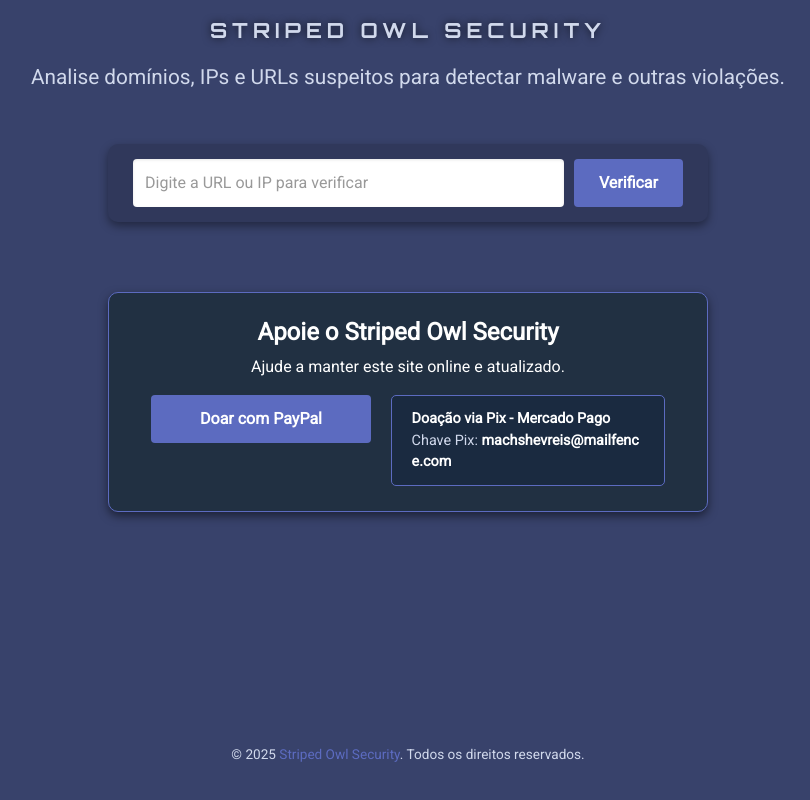
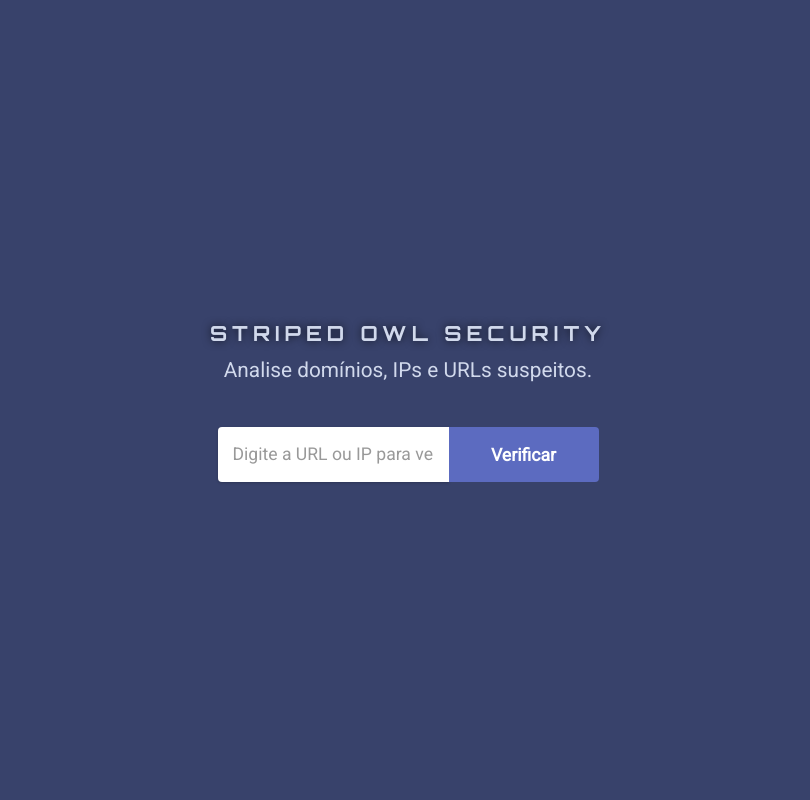
Before and after one commit to FFReis23/stripedowlsecurity, a Flask app: page / in a window 1280 px wide. Shown: the whole page, without its empty margins (232-1042 px from the left). Run offline with Flask 3, Linux system fonts and the light colour scheme; some libraries are stand-ins or nearby versions.

Commit message:
Update index.html

```diff
--- a/templates/index.html
+++ b/templates/index.html
@@ -8,27 +8,26 @@
     <link rel="stylesheet" href="https://stackpath.bootstrapcdn.com/bootstrap/4.3.1/css/bootstrap.min.css">
 
     <style>
-        /* Variáveis de Cor baseadas na imagem de montanhas (image_3574e8.jpg) */
+        /* Variáveis de Cor baseadas na imagem de montanhas (Captura de tela de 2025-11-13 16-54-25.jpg) */
         :root {
-            --bg-color-main: #38426b;
-            --card-bg: rgba(0, 0, 0, 0.15);
-            --accent: #5c6bc0;
+            --bg-color-main: #38426b;    /* Azul/Roxo Escuro */
+            --card-bg: rgba(0, 0, 0, 0.15); /* Quase transparente */
+            --accent: #5c6bc0;           /* Azul Escuro do botão "CHECK" */
             --accent-hover: #4b5ca9;
-            --title-color: #ffffff;
-            --input-bg: #ffffff;
-            --input-color: #333;
-            --text-light: #ffffff;
-            --text-muted: #d1d9ec;
+            --title-color: #ffffff;      /* Título Branco Puro */
+            --input-bg: #ffffff;         /* Fundo do Input Branco Puro */
+            --input-color: #333;         /* Texto do Input Escuro */
+            --text-muted: #d1d9ec;       /* Texto Secundário (sutilmente claro) */
         }
 
         body {
             background-color: var(--bg-color-main);
-            color: var(--text-light);
+            color: var(--title-color); /* Texto padrão branco */
             font-family: 'Roboto', Arial, sans-serif;
             margin: 0;
             padding: 0;
 
-            /* CENTRALIZAÇÃO VERTICAL E HORIZONTAL */
+            /* CENTRALIZAÇÃO VERTICAL E HORIZONTAL para que o conteúdo fique no meio da tela */
             display: flex;
             flex-direction: column;
             align-items: center;
@@ -36,20 +35,27 @@
             min-height: 100vh;
         }
 
-        /* Container Principal */
+        /* Container Principal (Apenas para limitar a largura e centralizar o bloco de conteúdo) */
         .container {
-            max-width: 980px;
+            /* Definido o padding-top/bottom como 0 para forçar o alinhamento vertical */
+            padding: 0 15px;
+
+            /* Usamos max-width 780px para simular o tamanho do bloco central da imagem */
+            max-width: 780px;
             width: 100%;
-            padding: 0 15px;
             display: flex;
             flex-direction: column;
             align-items: center;
+            /* Margem vertical para afastar o conteúdo principal das bordas se a tela for maior que 100vh */
+            margin: auto 0;
         }
 
         /* --- Hero / Título --- */
         .hero-section {
             text-align: center;
-            margin-bottom: 35px;
+            /* Ajusta a distância entre o título e a caixa de busca, imitando o layout da imagem */
+            margin-bottom: 25px;
+            width: 100%;
         }
 
         .logo-title {
@@ -57,159 +63,93 @@
             font-family: 'Orbitron', sans-serif;
             font-weight: 700;
             text-transform: uppercase;
-            /* AUMENTADO O TAMANHO DO TÍTULO PARA FICAR MAIOR */
+            /* Tamanho ajustado para o estilo da imagem de referência */
             font-size: 3.5rem;
-            letter-spacing: 5px; /* Aumentado o espaçamento para melhorar a leitura em tamanho grande */
+            letter-spacing: 5px;
             text-shadow: 0 0 8px rgba(0, 0, 0, 0.7);
+            margin-bottom: 5px;
         }
         .hero-section p {
             color: var(--text-muted);
-            /* AUMENTADO A FONTE DA DESCRIÇÃO PARA COMPATIBILIDADE */
             font-size: 1.3rem;
-            margin-top: 15px;
+            margin-top: 0;
         }
 
-        /* --- Formulário --- */
+        /* --- Formulário (Caixa de Busca) --- */
         .form-container {
-            background-color: var(--card-bg);
-            padding: 15px 25px;
-            border-radius: 10px;
-            max-width: 600px;
-            width: 100%;
-            margin: 0 auto 40px auto;
-            text-align: center;
-            box-shadow: 0 4px 10px rgba(0,0,0,0.4);
-            display: flex;
-            justify-content: center;
-            align-items: center;
+            background-color: transparent; /* Removido o fundo preto semi-transparente para imitar a imagem */
+            padding: 0;
+            border-radius: 0;
+            max-width: 100%; /* Ocupa a largura total do container */
+            margin: 0;
+            box-shadow: none; /* Removida a sombra */
         }
 
         .search-form {
             display: flex;
-            gap: 10px;
             width: 100%;
+            /* Remover gap para que o input e o botão se encostem, como na imagem */
+            gap: 0;
         }
 
         input[type="text"] {
             flex-grow: 1;
-            padding: 12px;
-            border-radius: 4px;
+            padding: 15px; /* Aumentado o padding para simular o campo grande da imagem */
+            border-radius: 4px 0 0 4px; /* Apenas na esquerda */
             border: none;
             background-color: var(--input-bg);
             color: var(--input-color);
-            font-size: 1rem;
-            box-shadow: inset 0 1px 3px rgba(0,0,0,0.1);
+            font-size: 1.1rem; /* Fonte maior */
+            box-shadow: 0 1px 3px rgba(0,0,0,0.2);
+            height: 55px; /* Altura fixa para simular o botão */
         }
         input[type="text"]::placeholder {
             color: #999;
         }
         button {
-            margin-top: 0;
-            padding: 12px 25px;
+            width: 150px; /* Tamanho fixo para o botão, como na imagem */
+            padding: 15px 25px;
             background-color: var(--accent);
             border: none;
-            border-radius: 4px;
+            border-radius: 0 4px 4px 0; /* Apenas na direita */
             color: white;
-            font-size: 1rem;
+            font-size: 1.1rem;
             font-weight: bold;
             cursor: pointer;
             transition: background-color 0.3s ease;
+            height: 55px;
         }
         button:hover {
             background-color: var(--accent-hover);
         }
 
-        /* --- Doações --- */
-        .donation-section {
-            background-color: #213042;
-            max-width: 600px;
-            width: 100%;
-            margin: 30px auto;
-            padding: 25px;
-            border-radius: 10px;
-            text-align: center;
-            box-shadow: 0 4px 10px rgba(0,0,0,0.5);
-            border: 1px solid var(--accent);
-        }
-        .donation-section h4 {
-            color: var(--text-light);
-            font-weight: 600;
-        }
-        .donation-buttons {
-            display: flex;
-            justify-content: center;
-            gap: 20px;
-            flex-wrap: wrap;
-            margin-top: 15px;
-            align-items: stretch;
+        /* --- Elementos Removidos (Doações e Footer) --- */
+        .donation-section, .footer-text {
+            /* Deixados no código, mas invisíveis, caso você queira trazê-los de volta */
+            display: none;
         }
 
-        .donation-paypal-form {
-            flex-basis: 40%;
-            min-width: 150px;
-        }
-
-        .donation-buttons button {
-            width: 100%;
-            background-color: var(--accent);
-            padding: 12px 20px;
-            font-size: 1rem;
-        }
-        .pix-box {
-            flex-basis: 50%;
-            min-width: 200px;
-            border: 1px solid var(--accent);
-            border-radius: 5px;
-            padding: 12px 20px;
-            background-color: #1a2a40;
-            color: var(--text-muted);
-            font-size: 0.9rem;
-            text-align: left;
-        }
-        .pix-box p {
-            margin: 0;
-            line-height: 1.5;
-        }
-        .pix-box strong {
-            color: var(--text-light);
-            word-break: break-all;
-        }
-
-        /* Footer */
-        .footer-text {
-            text-align: center;
-            margin-top: 40px;
-            padding-bottom: 20px;
-            font-size: 0.85rem;
-            color: var(--text-muted);
-            margin-top: auto;
-        }
-        .footer-text span {
-            color: var(--accent);
-        }
-
-        /* Responsividade */
+        /* Responsividade para o Título */
         @media (max-width: 600px) {
             .logo-title {
-                font-size: 2.2rem; /* Ajustado para telas menores */
-                letter-spacing: 3px;
+                font-size: 1.8rem;
+                letter-spacing: 2px;
             }
             .hero-section p {
-                font-size: 1.1rem;
-            }
-            .form-container, .donation-section {
-                margin-left: 10px;
-                margin-right: 10px;
+                font-size: 1rem;
             }
             .search-form {
+                /* Em telas pequenas, o layout de coluna é melhor */
                 flex-direction: column;
             }
-            .donation-buttons {
-                flex-direction: column;
-                align-items: center;
+            input[type="text"] {
+                border-radius: 4px; /* Arredonda tudo */
+                height: 50px;
             }
-            .donation-paypal-form, .pix-box {
+            button {
                 width: 100%;
+                border-radius: 4px; /* Arredonda tudo */
+                height: 50px;
             }
         }
     </style>
@@ -219,7 +159,7 @@
 <div class="container">
     <div class="hero-section">
         <p class="logo-title">STRIPED OWL SECURITY</p>
-        <p>Analise domínios, IPs e URLs suspeitos para detectar malware e outras violações.</p>
+        <p>Analise domínios, IPs e URLs suspeitos.</p>
     </div>
 
     <div class="form-container">
@@ -237,22 +177,9 @@
 
 
     <div class="donation-section">
-        <h4>Apoie o Striped Owl Security</h4>
-        <p>Ajude a manter este site online e atualizado.</p>
-        <div class="donation-buttons">
-            <form action="https://www.paypal.com/donate" method="post" target="_blank" class="donation-paypal-form">
-                <input type="hidden" name="business" value="machshevreis@mailfence.com">
-                <input type="hidden" name="currency_code" value="BRL">
-                <button type="submit">Doar com PayPal</button>
-            </form>
+        </div>
+</div>
 
-            <div class="pix-box">
-                <p><strong>Doação via Pix - Mercado Pago</strong></p>
-                <p>Chave Pix: <strong>machshevreis@mailfence.com</strong></p>
-            </div>
-        </div>
-    </div>
-</div>
 <div class="footer-text">
     <p>© 2025 <span>Striped Owl Security</span>. Todos os direitos reservados.</p>
 </div>
```
